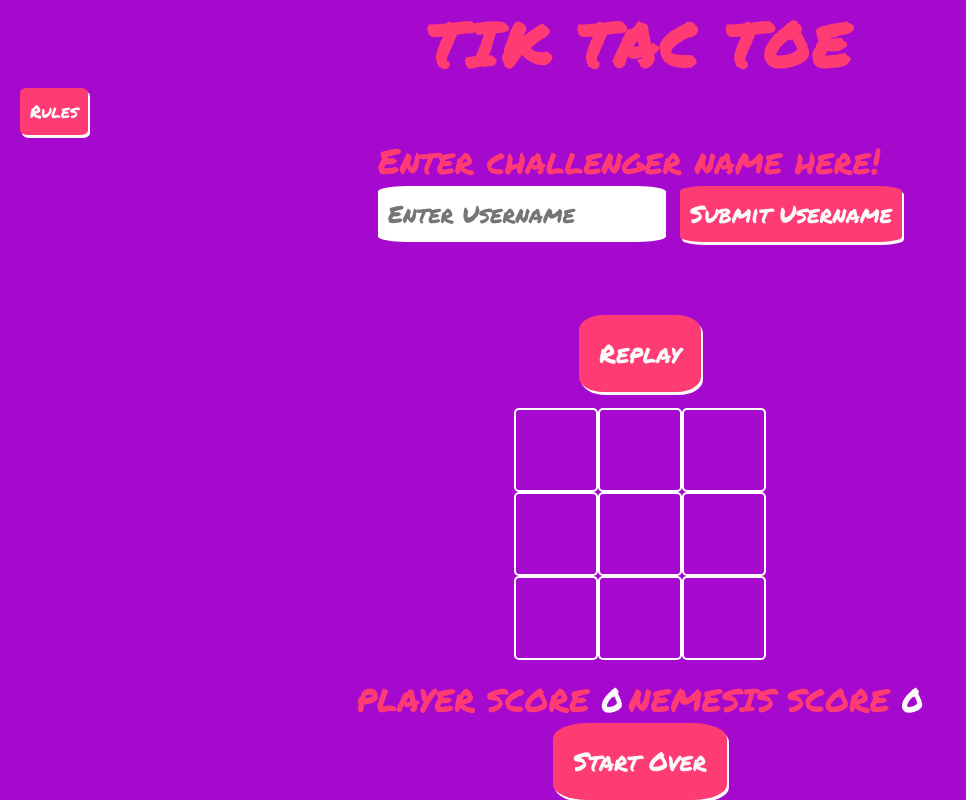
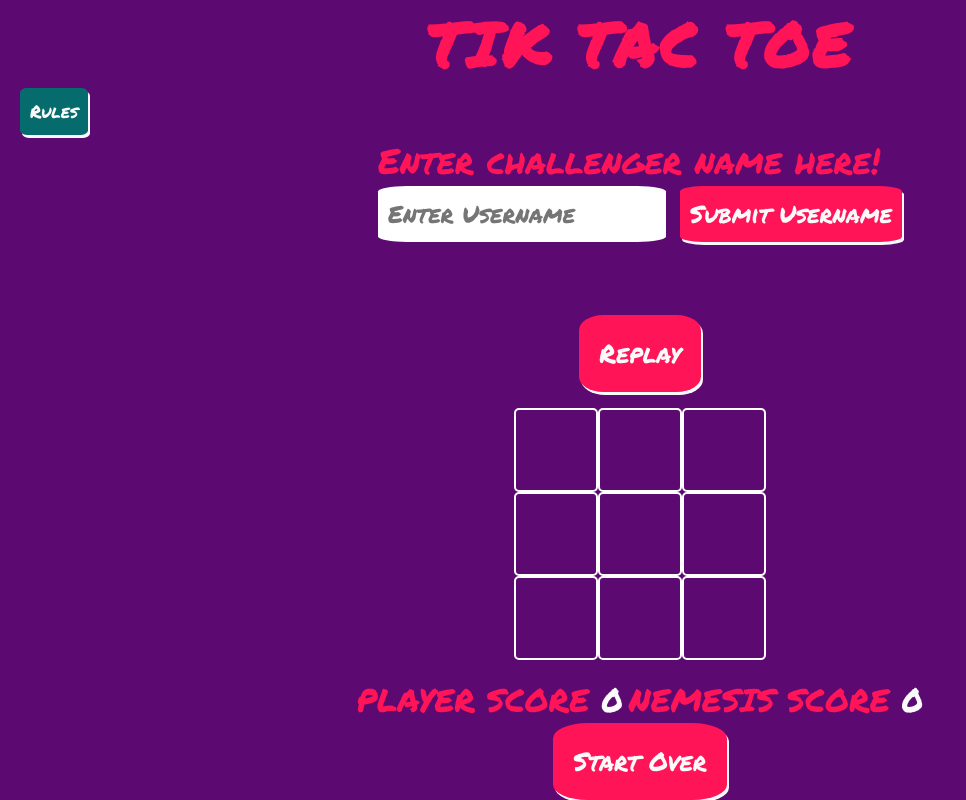
Before and after one commit to AnnaDobrucki/PROJECT-2-DRAFT-1-, a plain HTML site: page index.html in a window 1280 px wide. Shown: the whole page, without its empty margins (0-966 px from the left). Drawn offline with Linux system fonts and the light colour scheme.

Commit message:
change background and foreground colours for better accesability

```diff
--- a/assets/css/style.css
+++ b/assets/css/style.css
@@ -8,7 +8,7 @@
 }
 
 body {
-    background-color: #a609ce;
+    background-color: #5C0972;
 }
 
 h1 {
@@ -18,7 +18,7 @@ h1 {
     letter-spacing: 3px;
     display: flex;
     justify-content: center;
-    color: #FF3B74;
+    color: #FF1458
 }
 
 h2{
@@ -32,7 +32,7 @@ h2{
 
 #user-name{
     font-size: 150%;
-    color: #a609ce;
+    color: #5C0773;
     font-family: 'Permanent Marker', sans-serif;
     border-radius: 10%;
     padding: 10px;
@@ -42,7 +42,7 @@ h2{
 #submit-btn {
     font-size: 150%;
     color: #fafafa;
-    background-color: #FF3B74;
+    background-color: #FF1458;
     font-family: 'Permanent Marker', sans-serif;
     border-radius: 10%;
     padding: 10px;
@@ -75,7 +75,7 @@ h2{
 
 .board-text {
     font-family: 'Permanent Marker', sans-serif;
-    color: #FF3B74;
+    color: #FF1458;
     font-size: 220%;
 }
 
@@ -95,7 +95,7 @@ h2{
 #btn-replay {
     font-size: 160%;
     color: #fafafa;
-    background-color: #FF3B74;
+    background-color: #FF1458;
     font-family: 'Permanent Marker', sans-serif;
     margin-top: 20px;
     border-radius: 20%;
@@ -114,7 +114,7 @@ h2{
 #btn-startOver{
     font-size: 160%;
     color: #fafafa;
-    background-color: #FF3B74;
+    background-color: #FF1458;
     font-family: 'Permanent Marker', sans-serif;
     border-radius: 20%;
     padding: 20px;
@@ -165,7 +165,7 @@ h2{
     text-transform: uppercase;
     font-family: 'Permanent Marker', sans-serif;
     text-align: center;
-    color: #FF3B74;
+    color: #FF1458;
     font-size: 200%;
     width: 45%;
     display: flex;
@@ -181,7 +181,7 @@ h2{
 #rules-button{
     font-size: 110%;
     color: #fafafa;
-    background-color: #FF3B74;
+    background-color: #066B6C;
     font-family: 'Permanent Marker', sans-serif;
     border-radius: 10%;
     margin-left: 20px;
```
Also changed, not shown: documentation/gitHub-deployment/gitHub-depolyment-pic.png (added), 1 other file.
